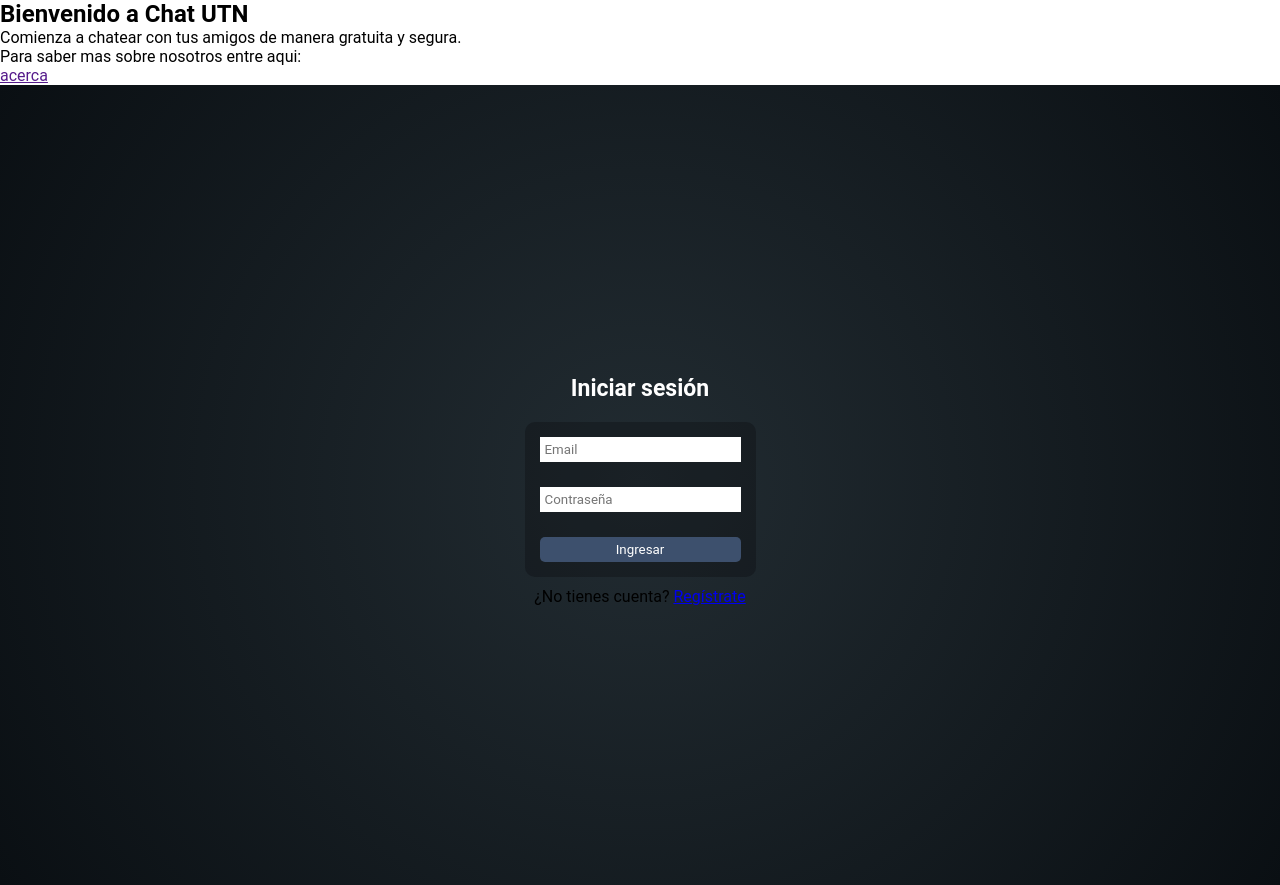
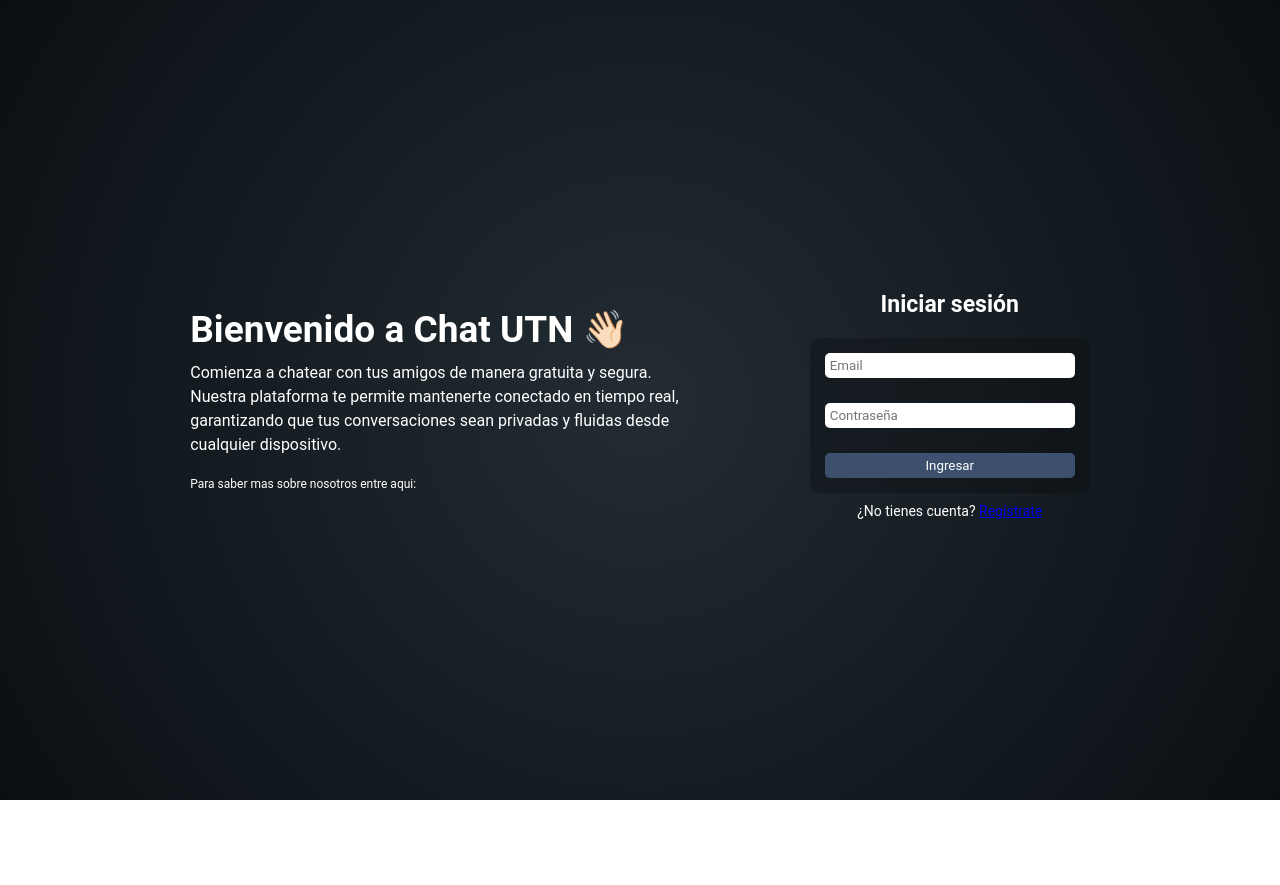
Before and after one commit to Meaghan678/proyecto-base-final-react-999200928, a React (Vite) app: page /login in a window 1280 px wide. After the commit the page ends 800 px from the top, so only its background shows below. Built offline with nearby package versions, Linux system fonts and the light colour scheme.

Commit message:
style: login y register

```diff
--- a/src/styles/main.css
+++ b/src/styles/main.css
@@ -223,9 +223,33 @@ li:hover{
 
 /* Login styles */
 
+.container{
+    min-height: 100vh;
+    display: flex;
+    justify-content: center;
+    align-items: center;
+    gap: 80px;
+    background: radial-gradient(circle, #222c32 0%, #0a0f13 100%);
+    color: white;
+}
+
+.welcome h2{
+    font-size: 37px;
+    padding-bottom: 10px;
+}
+
+.welcome p{
+    max-width: 60ch;
+    line-height: 1.5;
+}
+
+.about-us{
+    padding-top: 18px;
+    font-size: 12px;
+}
+
 .login{
     height: 100vh;
-    background: radial-gradient(circle, #222c32 0%, #0a0f13 100%);
     display: flex;
     flex-direction: column;
     justify-content: center;
@@ -249,8 +273,10 @@ li:hover{
 }
 
 .login form input{
+    width: 250px;
     padding: 5px;
     border: none;
+    border-radius: 5px;
 }
 
 .login form input:focus{
@@ -277,6 +303,76 @@ li:hover{
     font-size: 12px;
 }
 
+.link-reg{
+    font-size: 14px;
+}
+
+/* Register styles */
+
+.register{
+    height: 100vh;
+    background: radial-gradient(circle, #222c32 0%, #0a0f13 100%);
+    display: flex;
+    flex-direction: column;
+    justify-content: center;
+    align-items: center;
+    gap: 10px;
+    color: white;
+}
+
+.register form{
+    display: flex;
+    flex-direction: column;
+    gap: 15px;
+    background-color: #07070a4e;
+    padding: 15px;
+    border-radius: 10px;
+}
+
+.register form input{
+    width: 250px;
+    padding: 5px;
+    border: none;
+    border-radius: 5px;
+}
+
+.register button{
+    border: none;
+    padding: 5px;
+    border-radius: 5px;
+    color: white;
+    background-color: #3d506d;
+    cursor: pointer;
+}
+
+.register button:hover{
+    transform: translateY(-2px);
+}
+
+.error-container{
+    text-align: end;
+}
+
+.error-name{
+    margin: 0;
+    font-size: 10px;
+    color: #c10202;
+}
+
+.error-email{
+    font-size: 10px;
+    color: #c10202;
+}
+
+.error-pass{
+    font-size: 10px;
+    color: #c10202;
+}
+
+.link-login{
+    font-size: 14px;
+}
+
 @media (max-width: 880px) {
   aside {
     display: none;
--- a/src/views/Login.jsx
+++ b/src/views/Login.jsx
@@ -38,10 +38,10 @@ const Login = () => {
     return(
         <section className="container">
             <div className="welcome">
-                <h2>Bienvenido a Chat UTN</h2>
+                <h2>Bienvenido a Chat UTN 👋🏻</h2>
                 <p>Comienza a chatear con tus amigos de manera gratuita y segura.</p>
-                <p>Para saber mas sobre nosotros entre aqui: </p>
-                <a href="">acerca</a>
+                <p>Nuestra plataforma te permite mantenerte conectado en tiempo real, garantizando que tus conversaciones sean privadas y fluidas desde cualquier dispositivo.</p>
+                <p className="about-us">Para saber mas sobre nosotros entre aqui: </p>
             </div>
             <div className="login">
                 <h2>Iniciar sesión</h2>
@@ -53,7 +53,7 @@ const Login = () => {
                 {
                     error && <p className="error-login">Error al iniciar sesión</p>
                 }
-                <p>¿No tienes cuenta? <Link to="/register">Regístrate</Link></p>
+                <p className="link-reg">¿No tienes cuenta? <Link to="/register">Regístrate</Link></p>
             </div>
         </section>
     )
--- a/src/views/Register.jsx
+++ b/src/views/Register.jsx
@@ -1,5 +1,5 @@
 import { useContext, useState } from "react"
-import { useNavigate } from "react-router-dom"
+import { Link, useNavigate } from "react-router-dom"
 import { ChatContext } from "../context/ChatContext"
 
 const Register = () => {
@@ -46,14 +46,17 @@ const Register = () => {
         }
         if(!email.includes('@')){
             setErrorEmail("Formato inválido")
+            return
         }
 
         //Validacion contraseña
         if(password.length === 0){
             setErrorPassword("Campo obligatorio")
+            return
         }
         if(password.length < 6){
             setErrorPassword("Mínimo 6 caracteres")
+            return
         }
 
         handleUser(name, email, password)
@@ -65,13 +68,20 @@ const Register = () => {
             <h2>Registrate</h2>
             <form noValidate onSubmit={handleSubmitReg}>
                 <input type="text" placeholder="Nombre y apellido" required onChange={handleChangeNameReg}/>
-                { errorName && <p className="error-name">{errorName}</p>}
+                <div className="error-container">
+                    { errorName && <p className="error-name">{errorName}</p>}
+                </div>
                 <input type="email" placeholder="Email" onChange={handleChangeEmailReg}/>
-                { errorEmail && <p className="error-email">{errorEmail}</p>}
+                <div className="error-container">
+                    { errorEmail && <p className="error-email">{errorEmail}</p>}
+                </div>
                 <input type="password" placeholder="Contraseña" onChange={handleChangePasswordReg}/>
-                { errorPassword && <p className="error-pass">{errorPassword}</p>}
+                <div className="error-container">
+                    { errorPassword && <p className="error-pass">{errorPassword}</p>}
+                </div>
                 <button>Enviar</button>
             </form>
+            <p className="link-login">¿Ya tienes cuenta? <Link to="/login">Inicie sesión</Link></p>
         </section>
     )
 }
```
Also changed, not shown: src/assets/fondo-welcome.jpg (added).
